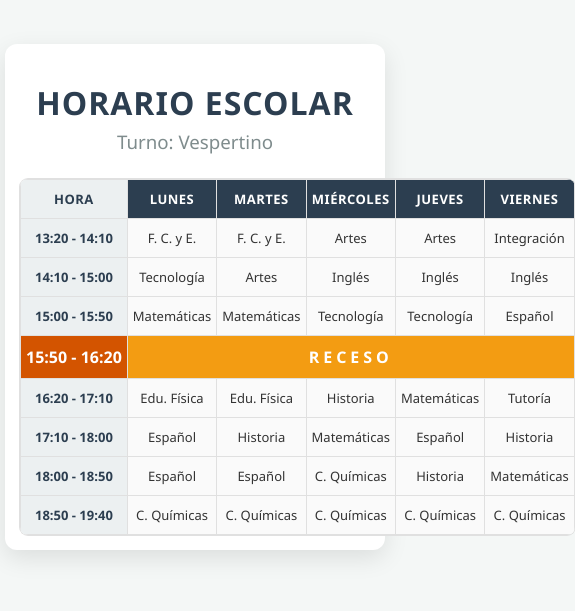
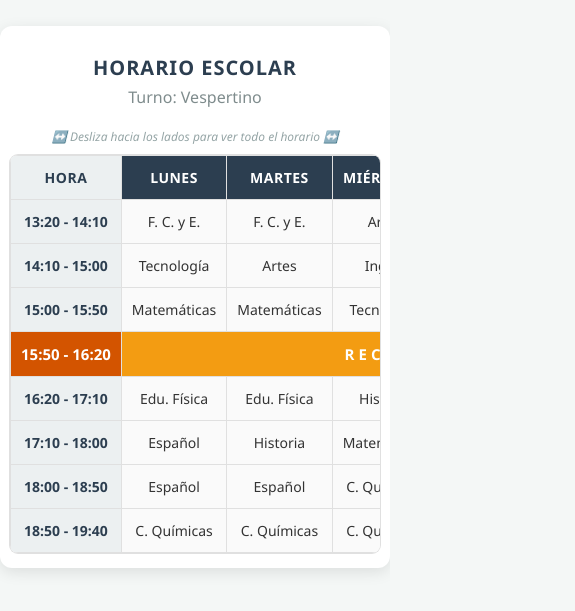
Before and after one commit to ChrisWorldtm/chrisworldtm.github.io, a plain HTML site: page horarios/3A/index.html in a window 390 px wide. Shown: the part 125-736 px from the top of the page, 575 px wide, since content can reach past the window. Drawn offline with Linux system fonts and the light colour scheme.

Commit message:
Update index.html

```diff
--- a/horarios/3A/index.html
+++ b/horarios/3A/index.html
@@ -2,7 +2,7 @@
 <html lang="es">
 <head>
     <meta charset="UTF-8">
-    <meta name="viewport" content="width=device-width, initial-scale=1.0">
+    <meta name="viewport" content="width=device-width, initial-scale=1.0, maximum-scale=1.0, user-scalable=no">
     <title>Horario Escolar - 3° A Vespertino</title>
     <link rel="icon" type="image/png" href="https://chrisworldtm.github.io/horarios/3A/favicon3a.png">
     <style>
@@ -14,14 +14,14 @@
             align-items: center;
             min-height: 100vh;
             margin: 0;
-            padding: 20px;
+            padding: 10px; /* Reducido para móviles */
             box-sizing: border-box;
         }
         .container {
             background-color: #ffffff;
-            padding: 30px;
+            padding: 20px;
             border-radius: 12px;
-            box-shadow: 0 8px 24px rgba(0,0,0,0.1);
+            box-shadow: 0 4px 15px rgba(0,0,0,0.1);
             width: 100%;
             max-width: 1000px;
         }
@@ -31,26 +31,34 @@
             text-transform: uppercase;
             margin-bottom: 5px;
             letter-spacing: 1px;
+            font-size: 24px;
         }
         h3 {
             text-align: center;
             color: #7f8c8d;
             margin-top: 0;
-            margin-bottom: 25px;
+            margin-bottom: 20px;
             font-weight: 500;
+            font-size: 16px;
+        }
+        /* Contenedor para scroll horizontal en móviles */
+        .table-wrapper {
+            width: 100%;
+            overflow-x: auto;
+            -webkit-overflow-scrolling: touch; /* Scroll suave en iOS */
+            border-radius: 8px;
+            box-shadow: 0 0 0 1px #e0e0e0;
         }
         table {
             width: 100%;
             border-collapse: collapse;
-            border-radius: 8px;
-            overflow: hidden;
-            box-shadow: 0 0 0 1px #e0e0e0;
+            min-width: 600px; /* Evita que el texto se aplaste en pantallas muy pequeñas */
         }
         th, td {
             border: 1px solid #e0e0e0;
-            padding: 16px;
+            padding: 12px 10px;
             text-align: center;
-            font-size: 15px;
+            font-size: 14px;
         }
         th {
             background-color: #2c3e50;
@@ -58,6 +66,8 @@
             font-weight: 600;
             text-transform: uppercase;
             letter-spacing: 0.5px;
+            position: sticky;
+            top: 0;
         }
         td {
             background-color: #fafafa;
@@ -79,7 +89,7 @@
             font-weight: 700;
             text-transform: uppercase;
             letter-spacing: 4px;
-            font-size: 16px;
+            font-size: 15px;
         }
         .receso:hover td {
             background-color: #e67e22;
@@ -90,18 +100,22 @@
             letter-spacing: normal;
         }
 
-        /* Subject specific colors for better readability */
-        td:contains('C. Químicas') { color: #8e44ad; }
-        td:contains('Matemáticas') { color: #c0392b; }
-        td:contains('Historia') { color: #d35400; }
-        td:contains('Inglés') { color: #2980b9; }
-        td:contains('Español') { color: #27ae60; }
-        td:contains('Tecnología') { color: #16a085; }
-        td:contains('F. C. y E.') { color: #f39c12; }
+        /* Instrucción para móviles */
+        .scroll-hint {
+            display: none;
+            text-align: center;
+            color: #95a5a6;
+            font-size: 12px;
+            margin-bottom: 10px;
+            font-style: italic;
+        }
 
         @media (max-width: 768px) {
-            th, td { padding: 10px 5px; font-size: 13px; }
-            .container { padding: 15px; }
+            .scroll-hint {
+                display: block; /* Muestra el hint de deslizar en móviles */
+            }
+            .container { padding: 15px 10px; }
+            h1 { font-size: 20px; }
         }
     </style>
 </head>
@@ -109,6 +123,10 @@
     <div class="container">
         <h1>Horario Escolar</h1>
         <h3>Turno: Vespertino</h3>
+
+        <div class="scroll-hint">↔️ Desliza hacia los lados para ver todo el horario ↔️</div>
+
+        <div class="table-wrapper">
             <table>
                 <thead>
                     <tr>
@@ -184,5 +202,6 @@
                 </tbody>
             </table>
         </div>
+    </div>
 </body>
 </html>
```
Lines whose indentation alone changed are shown as unchanged.
